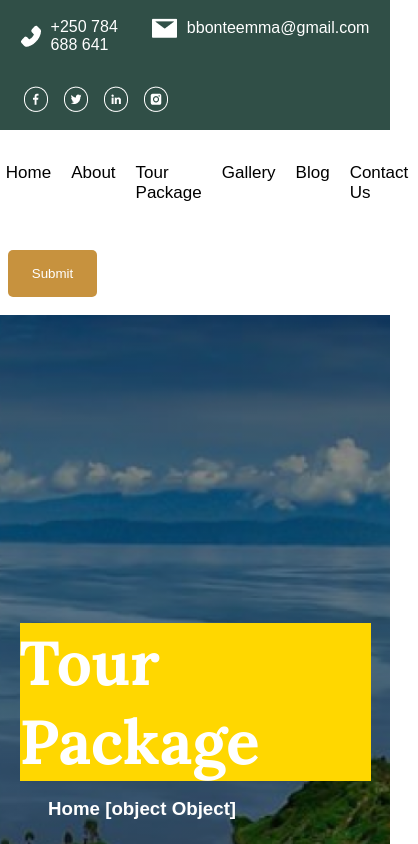
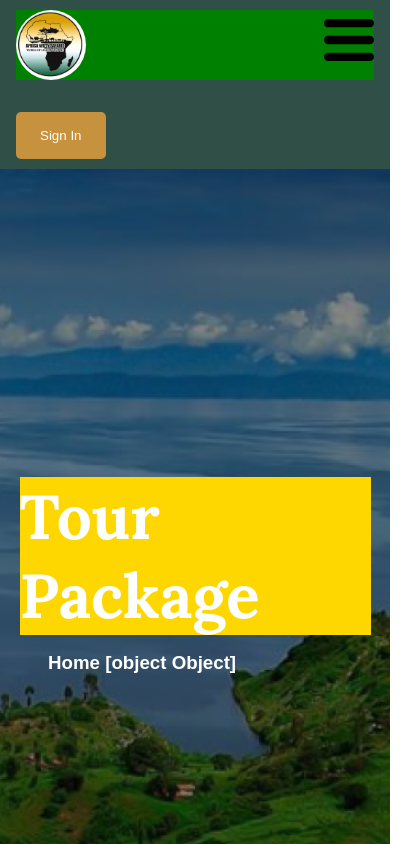
Before and after one commit to RashJrEdmund/tourisme-site, a React (Create React App) app: page /tour in a window 390 px wide. Shown: the top 844 px of the page, 418 px wide, since content can reach past the window. Built offline with nearby package versions, Linux system fonts and the light colour scheme.

Commit message:
making the navbar responsive

```diff
--- a/src/App.css
+++ b/src/App.css
@@ -1,3 +1,7 @@
+html {
+  scroll-behavior: smooth;
+}
+
 * {
   box-sizing: border-box;
 }
--- a/src/components/footer/footer.css
+++ b/src/components/footer/footer.css
@@ -18,18 +18,21 @@
 
 .footerDiv__child {
   display: flex;
-  width: 100vw;
+  flex-wrap: nowrap;
+  width: 98vw;
   max-width: 1224px;
   padding: 29px 0 0;
   justify-content: space-between;
-  align-items: center;
+  margin: 0 auto;
 }
 
 .footerDiv__child--col1 {
   width: 100%;
+  height: 100%;
   max-width: 467.25px;
   display: flex;
   flex-direction: column;
+  margin-right: 10px;
 }
 
 .footerDiv__child--col1 h1 {
@@ -96,10 +99,11 @@
   width: 19px;
 }
 
-  /* ENTERING MAIN COLUMN 2 */
+/* ENTERING MAIN COLUMN 2 */
 
 .footerDiv__child--col2 {
   width: 100%;
+  height: 100%;
   max-width: 467.25px;
   display: flex;
   flex-direction: column;
@@ -126,7 +130,7 @@
   margin: 0 5px;
 }
 
-.footerDiv__child--col2 > p:nth-of-type(1) {
+.footerDiv__child--col2>p:nth-of-type(1) {
   margin: 23px 0 82px;
 }
 
@@ -145,6 +149,19 @@
   margin: 5px 0;
 }
 
-.footerDiv > p:nth-of-type(1) {
+.footerDiv>p:nth-of-type(1) {
   margin: 30px auto 26px;
 }
+
+
+@media only screen and (max-width: 600px) {
+  .footerDiv__child {
+    flex-direction: column;
+  }
+
+  .footerDiv__child--col1,
+  .footerDiv__child--col2 {
+    max-width: 98vw;
+    margin: 0 auto 1rem;
+  }
+}
--- a/src/components/hero/Hero.jsx
+++ b/src/components/hero/Hero.jsx
@@ -10,6 +10,7 @@ function Hero({ text1, text2, text3, text4, spanText, createHeroNav = true }) {
       <h1 className="text1">
         <span>{text1}</span>
       </h1>
+
       <h3 className="text2">
         <span>{text2}</span>
       </h3>
@@ -25,6 +26,7 @@ function Hero({ text1, text2, text3, text4, spanText, createHeroNav = true }) {
             )}`
           : ''}
       </h3>
+
       <div className="hero__navigation">
         {createHeroNav ? (
           <>
--- a/src/components/hero/hero.css
+++ b/src/components/hero/hero.css
@@ -32,8 +32,10 @@
 .hero .text3 span {
   background-color: brown;
   color: #fff;
+  color: black;
   width: 100%;
-  /* max-width: 669px; */
+  width: 40px;
+  max-width: 669px;
   margin: 0;
 }
 
--- a/src/components/nav/Navbar.jsx
+++ b/src/components/nav/Navbar.jsx
@@ -1,3 +1,5 @@
+/* eslint-disable jsx-a11y/click-events-have-key-events */
+/* eslint-disable jsx-a11y/no-noninteractive-element-interactions */
 import './navbar.css';
 import { Link } from 'react-router-dom';
 import Button from '../button/Button';
@@ -10,10 +12,11 @@ import Ig from '../../images/instagram.png';
 import closeMenu from '../../images/closeMenu.png';
 import menuIcon from '../../images/menu-icon.svg';
 
-/* const toggleIcon = (e) => {
-  // e.target.classList.toggle('not-active');
-  console.log('click');
-}; */
+const toggleIcon = () => {
+  // const varyingUl = document.getElementById('varying-ul');
+  // varyingUl.classList.toggle('open');
+  console.log('click works');
+};
 
 function NavBar() {
   return (
@@ -38,8 +41,13 @@ function NavBar() {
       <div className="navbar__bottomNav">
         <div className="bottomNav__sub1">
           <div className="logo" />
-          <ul>
-            <img className="close-menu-icon" src={closeMenu} alt="close_menu" />
+          <ul className="varying-ul" id="varying-ul">
+            <img
+              className="close-menu-icon"
+              src={closeMenu}
+              alt="close_menu"
+              onClick={toggleIcon()}
+            />
             <Link to="/">
               <li>Home</li>
             </Link>
@@ -59,7 +67,7 @@ function NavBar() {
           </ul>
           <img className="menu-icon" src={menuIcon} alt="hamburger menu" />
         </div>
-        <Button text="Submit" color="#c7923e" />
+        <Button text="Sign In" color="#c7923e" />
       </div>
     </div>
   );
--- a/src/components/nav/navbar.css
+++ b/src/components/nav/navbar.css
@@ -61,7 +61,6 @@
 
 .navbar__bottomNav {
   background: none;
-  position: relative;
   color: #fff;
   display: flex;
   flex-wrap: wrap;
@@ -95,6 +94,7 @@
   position: relative;
   list-style: none;
   display: flex;
+  flex-wrap: nowrap;
   align-self: center;
   width: fit-content;
   margin-left: 1.5rem;
@@ -116,38 +116,67 @@
 }
 
 @media only screen and (max-width: 600px) {
-  /* .bottomNav__sub1 ul {
-    background-color: brown;
-    position: absolute;
-    top: 0;
-    right: 0;
-    right: -100%;
-    flex-direction: column;
-    margin: 0;
-    transition: 0.5s;
-  } */
-
-  /* .bottomNav__sub1 .close-menu-icon {
-    display: unset;
-    position: absolute;
-    top: 0;
-    left: 0;
-    height: 50px;
-    width: 50px;
-    margin: 10px;
-  } */
-
-  /* .bottomNav__sub1 .menu-icon {
-    display: unset;
-    position: absolute;
-    height: 50px;
-    width: 50px;
-    top: 0;
-    right: 0;
-    margin: 10px;
+  .navbar__topNav {
+    display: none;
   }
 
-  .bottomNav__sub1 .menu-icon.not-active {
-    display: none;
-  } */
+  .navbar__bottomNav {
+    background-color: #304f47;
+    color: #fff;
+    position: relative;
+    justify-content: space-between;
+    padding: 10px 1rem;
+  }
+
+  .navbar__bottomNav .bottomNav__sub1 {
+    background-color: green;
+    width: 100%;
+    justify-content: space-between;
+    flex-wrap: nowrap;
+  }
+
+  .navbar__bottomNav .logo {
+    margin: 0;
+  }
+
+  .navbar__bottomNav ul {
+    background-color: #304f47;
+    flex-direction: column;
+    position: fixed;
+    top: 0;
+    right: -100%;
+    width: 70vw;
+    height: 100vh;
+    transition: 0.5s;
+  }
+
+  .navbar__bottomNav ul.open {
+    right: 0;
+  }
+
+  .navbar__bottomNav ul li {
+    color: #fff;
+    width: 100%;
+    margin: 0;
+    padding: 2rem 1rem;
+    transition: 0.5s;
+    z-index: 6;
+  }
+
+  .navbar__bottomNav ul li:hover {
+    background-color: #c7923e;
+  }
+
+  .navbar__bottomNav .close-menu-icon {
+    display: unset;
+    width: 70px;
+    height: 70px;
+    align-self: flex-end;
+  }
+
+  .bottomNav__sub1 .menu-icon {
+    display: unset;
+    width: 50px;
+    height: 60px;
+  }
 }
```
